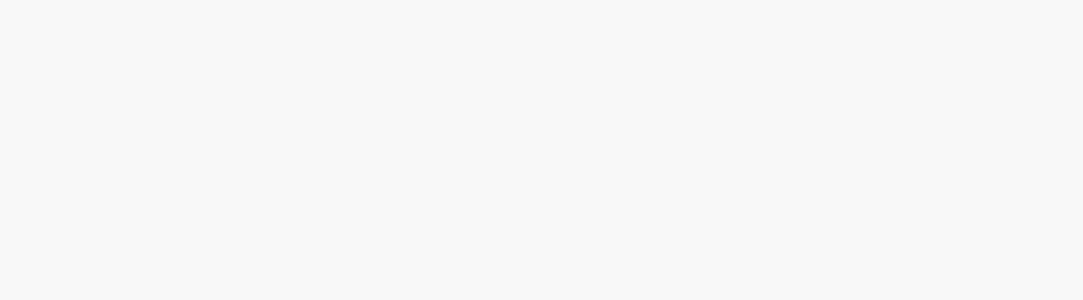
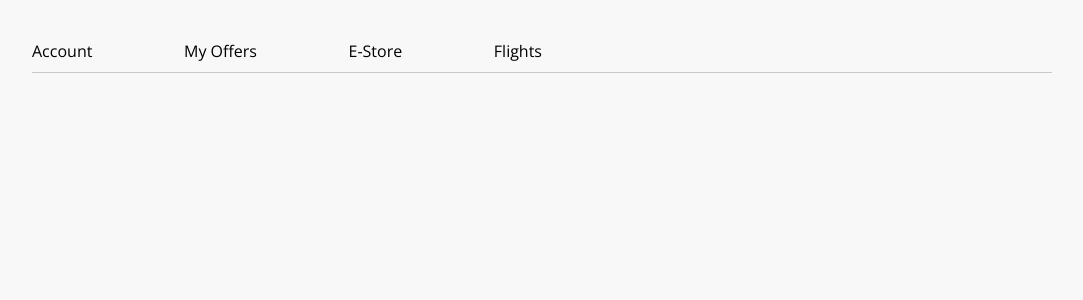
Before and after one commit to jessemcc/air-code-ada, a React (Create React App) app: page /travel in a window 1280 px wide. Shown: the top 300 px of the page, without its empty margins (98-1181 px from the left). Built offline with nearby package versions, Linux system fonts and the light colour scheme.

Commit message:
completed navbar with active state

```diff
--- a/src/App.js
+++ b/src/App.js
@@ -4,10 +4,12 @@ import ProfilePage from "./pages/ProfilePage/ProfilePage";
 import TravelPage from "./pages/TravelPage/TravelPage";
 import PromotionsPage from "./pages/PromotionsPage/PromotionsPage";
 import DashboardPage from "./pages/DashboardPage/DashboardPage";
+import DashboardNav from "./components/DashboardNav/DashboardNav";
 
 const App = () => {
   return (
     <Router>
+      <DashboardNav />
       <Routes>
         <Route path="/" element={<ProfilePage />} />
         <Route path="/travel" element={<TravelPage />} />
--- /dev/null
+++ b/src/components/DashboardNav/DashboardNav.js
@@ -0,0 +1,28 @@
+import { useState } from "react";
+import { Link } from "react-router-dom";
+import "./DashboardNav.scss";
+
+const DashboardNav = () => {
+  return (
+    <section className="nav">
+      <nav className="nav__container">
+        <ul className="nav__list">
+          <Link className="nav__link" to="/">
+            <li className="nav__item">Account</li>
+          </Link>
+          <Link className="nav__link" to="/promotions">
+            <li className="nav__item">My Offers</li>
+          </Link>
+          <Link className="nav__link" to="/dashboard">
+            <li className="nav__item">E-Store</li>
+          </Link>
+          <Link className="nav__link" to="/travel">
+            <li className="nav__item">Flights</li>
+          </Link>
+        </ul>
+      </nav>
+    </section>
+  );
+};
+
+export default DashboardNav;
--- /dev/null
+++ b/src/components/DashboardNav/DashboardNav.scss
@@ -0,0 +1,26 @@
+@use "../../styles/partials/mixins" as *;
+
+.nav {
+    max-width: 102rem;
+    margin: 4rem auto;
+    border-bottom: 1px solid #c9c9c9;
+
+    &__list {
+        @include flex(row, space-between, flex-end, nowrap);
+        width: 50%;
+        list-style-type: none;
+        padding-left: 0;
+        margin: 0;
+    }
+
+    &__link {
+        text-decoration: none;
+        color: black;
+        padding-bottom: 1rem;
+    }
+
+    &__link:focus {
+        color: #005078;
+        border-bottom: 1px solid #005078;
+    }
+}
```
